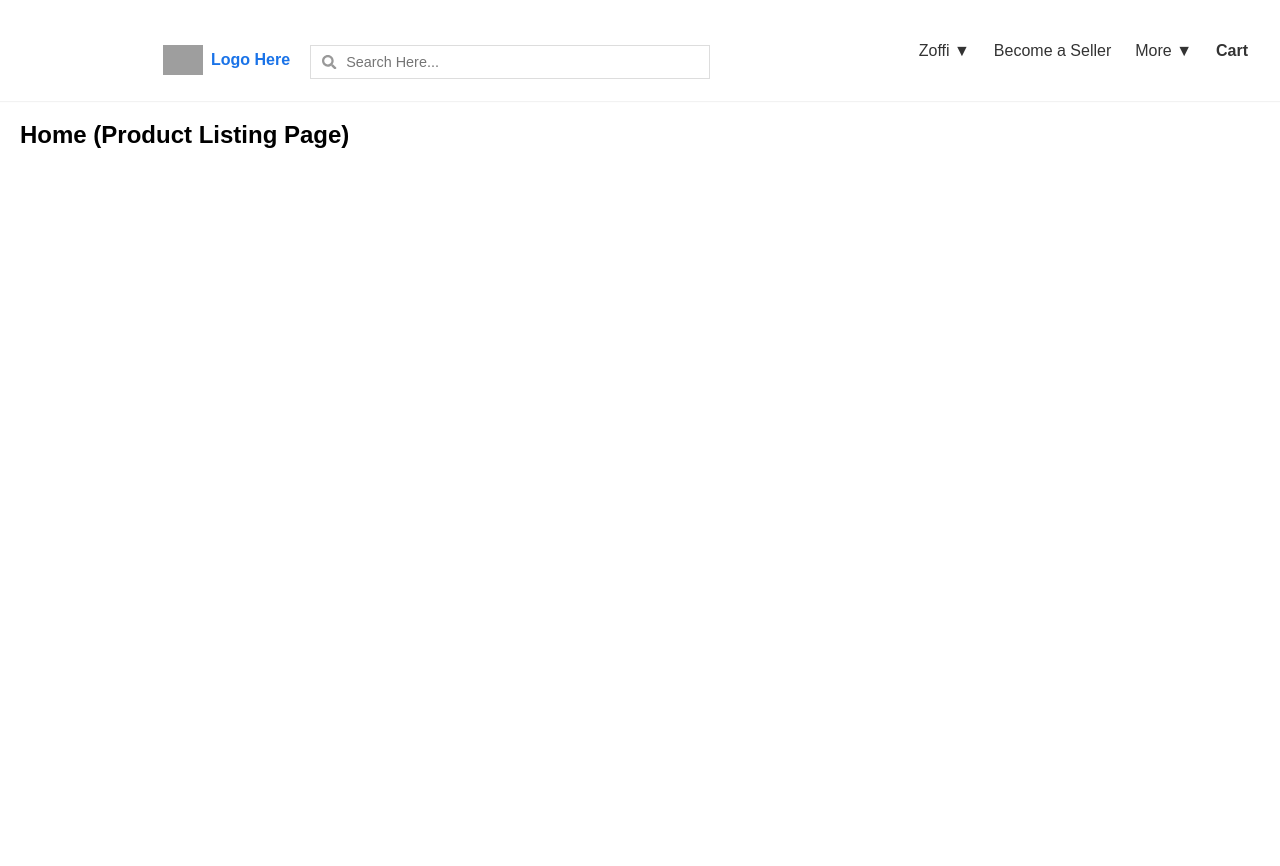
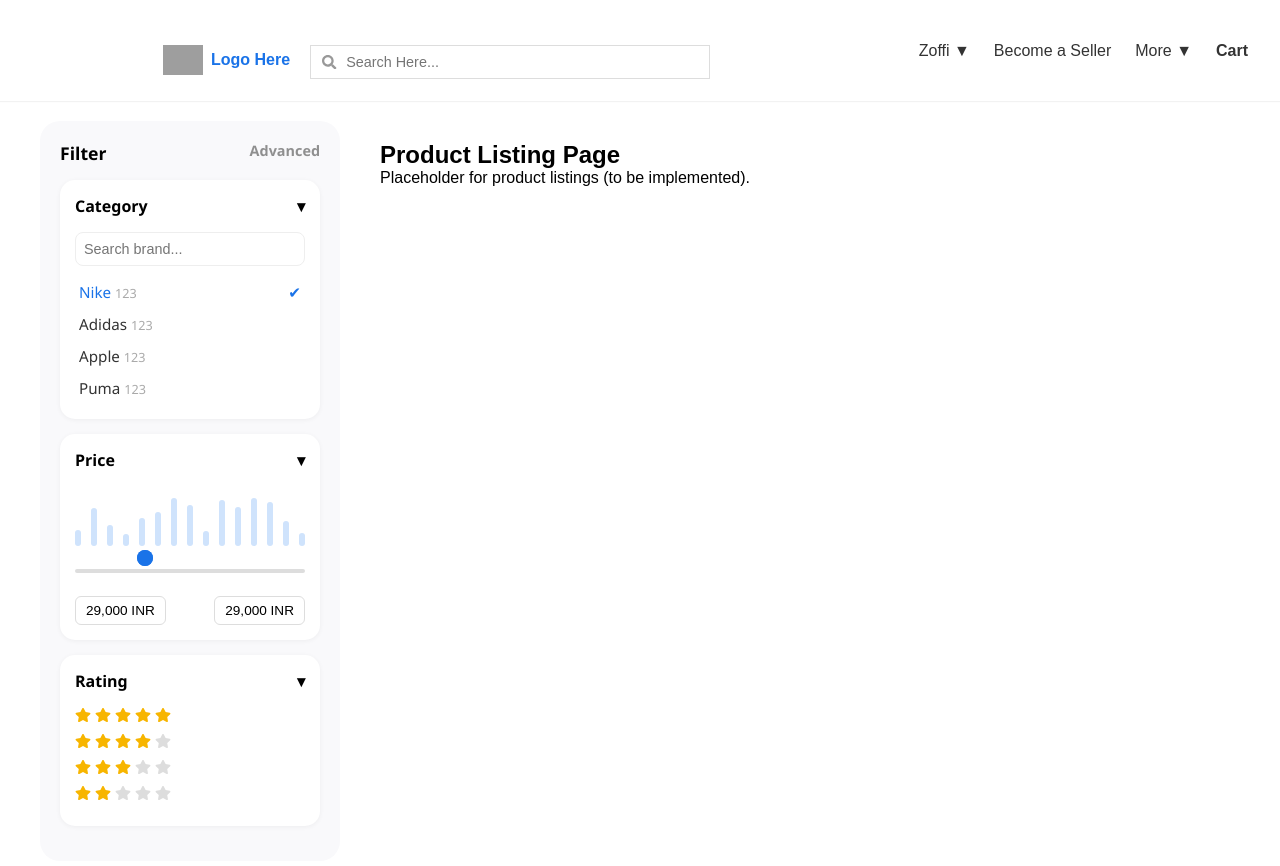
Before and after one commit to JoyelV/Ecommerce_React_App, a React (Vite) app: page / in a window 1280 px wide. Shown: the top 866 px of the page. Before the commit the page ends 800 px from the top, so only its background shows below. Built offline with nearby package versions, Linux system fonts and the light colour scheme; grey boxes are pictures that could not be loaded.

Commit message:
feat: added sidebar filter section with brand and price filters

```diff
--- a/src/App.tsx
+++ b/src/App.tsx
@@ -1,6 +1,6 @@
-import { Outlet } from "react-router-dom";
-import Navbar from "./components/common/Navbar.tsx";
-import "./App.css";
+import { Outlet } from 'react-router-dom';
+import Navbar from './components/common/Navbar.tsx';
+import './App.css';
 
 const App: React.FC = () => {
   return (
--- /dev/null
+++ b/src/components/common/Sidebar.css
@@ -0,0 +1,183 @@
+.sidebar-ui {
+  width: 300px;
+  padding: 20px;
+  background-color: #f9f9fb;
+  border-radius: 20px;
+  font-family: 'Segoe UI', sans-serif;
+}
+
+.sidebar-header {
+  display: flex;
+  justify-content: space-between;
+  font-weight: 600;
+  margin-bottom: 15px;
+  font-size: 1.1rem;
+}
+
+.advanced {
+  color: #8f8f8f;
+  font-size: 0.9rem;
+}
+
+.sidebar-card {
+  background: #fff;
+  border-radius: 15px;
+  padding: 15px;
+  margin-bottom: 15px;
+  box-shadow: 0px 1px 5px rgba(0, 0, 0, 0.05);
+}
+
+.card-header {
+  display: flex;
+  justify-content: space-between;
+  font-weight: 600;
+  cursor: pointer;
+}
+
+.card-content {
+  margin-top: 15px;
+}
+
+.search-input {
+  width: 100%;
+  padding: 8px;
+  border: 1px solid #eee;
+  border-radius: 8px;
+  font-size: 0.9rem;
+  margin-bottom: 10px;
+}
+
+.brand-list {
+  list-style: none;
+  padding: 0;
+  margin: 0;
+}
+
+.brand-item {
+  display: flex;
+  justify-content: space-between;
+  padding: 6px 4px;
+  font-size: 0.95rem;
+  color: #333;
+  cursor: pointer;
+}
+
+.brand-item small {
+  color: #aaa;
+}
+
+.brand-item.selected {
+  color: #1a73e8;
+  font-weight: 500;
+}
+
+.checkmark {
+  color: #1a73e8;
+}
+
+/* Histogram bars */
+.histogram {
+  display: flex;
+  justify-content: space-between;
+  align-items: flex-end;
+  height: 60px;
+  margin: 10px 0;
+}
+
+.bar {
+  width: 6px;
+  background-color: #cfe3fc;
+  border-radius: 3px;
+}
+
+/* Dual Range Slider */
+.range-slider {
+  position: relative;
+  width: 100%;
+  height: 30px;
+  margin: 10px 0;
+}
+
+.range-slider input[type="range"] {
+  position: absolute;
+  width: 100%;
+  height: 4px;
+  background: none;
+  pointer-events: none;
+  -webkit-appearance: none;
+  z-index: 2;
+}
+
+.range-slider input[type="range"]::-webkit-slider-thumb {
+  pointer-events: all;
+  width: 16px;
+  height: 16px;
+  background: #1a73e8;
+  border-radius: 50%;
+  border: none;
+  -webkit-appearance: none;
+  cursor: pointer;
+  position: relative;
+  z-index: 3;
+}
+
+.range-slider input[type="range"]::-moz-range-thumb {
+  pointer-events: all;
+  width: 16px;
+  height: 16px;
+  background: #1a73e8;
+  border-radius: 50%;
+  border: none;
+  cursor: pointer;
+  position: relative;
+  z-index: 3;
+}
+
+.slider-track {
+  position: absolute;
+  top: 50%;
+  transform: translateY(-50%);
+  height: 4px;
+  width: 100%;
+  background: #ddd;
+  border-radius: 2px;
+  z-index: 1;
+}
+
+.price-values {
+  display: flex;
+  justify-content: space-between;
+  margin-top: 10px;
+}
+
+.price-values button {
+  border: 1px solid #ddd;
+  background: #fff;
+  padding: 6px 10px;
+  border-radius: 6px;
+  font-size: 0.85rem;
+  cursor: default;
+}
+
+.rating-section .rating-row {
+  display: flex;
+  margin-bottom: 10px;
+}
+
+.star {
+  color: #ddd;
+  font-size: 1rem;
+  margin-right: 4px;
+}
+
+.star.filled {
+  color: #f7b500;
+}
+
+/* Mobile Responsive */
+@media (max-width: 768px) {
+  .sidebar-ui {
+    width: 100%;
+    padding: 10px;
+  }
+}
--- /dev/null
+++ b/src/components/common/Sidebar.tsx
@@ -0,0 +1,134 @@
+import { useState } from 'react';
+import './Sidebar.css';
+import { FaStar } from 'react-icons/fa';
+
+const Sidebar: React.FC = () => {
+  const [selectedBrand, setSelectedBrand] = useState<string>('Nike');
+  const [priceRange, setPriceRange] = useState<[number, number]>([29000, 29000]);
+  const [expanded, setExpanded] = useState({
+    category: true,
+    price: true,
+    rating: true,
+  });
+
+  const brands = ['Nike', 'Adidas', 'Apple', 'Puma'];
+  const ratings = [5, 4, 3, 2];
+
+  const toggleSection = (section: keyof typeof expanded) => {
+    setExpanded((prev) => ({ ...prev, [section]: !prev[section] }));
+  };
+
+  const handlePriceChange = (index: 0 | 1, value: number) => {
+    const newRange: [number, number] = [...priceRange];
+    newRange[index] = value;
+    if (newRange[1] - newRange[0] >= 500) {
+      setPriceRange(newRange);
+    }
+  };
+
+  return (
+    <aside className="sidebar-ui">
+      <div className="sidebar-header">
+        <span>Filter</span>
+        <span className="advanced">Advanced</span>
+      </div>
+
+      {/* Category */}
+      <div className="sidebar-card">
+        <div className="card-header" onClick={() => toggleSection('category')}>
+          <span>Category</span>
+          <span className="arrow">▾</span>
+        </div>
+        {expanded.category && (
+          <div className="card-content">
+            <input type="text" placeholder="Search brand..." className="search-input" />
+            <ul className="brand-list">
+              {brands.map((brand) => (
+                <li
+                  key={brand}
+                  className={`brand-item ${selectedBrand === brand ? 'selected' : ''}`}
+                  onClick={() => setSelectedBrand(brand)}
+                >
+                  <span>{brand} <small>123</small></span>
+                  {selectedBrand === brand && <span className="checkmark">✔</span>}
+                </li>
+              ))}
+            </ul>
+          </div>
+        )}
+      </div>
+
+      {/* Price */}
+      <div className="sidebar-card">
+        <div className="card-header" onClick={() => toggleSection('price')}>
+          <span>Price</span>
+          <span className="arrow">▾</span>
+        </div>
+        {expanded.price && (
+          <div className="card-content price-section">
+            <div className="histogram">
+              {[...Array(15)].map((_, i) => (
+                <div
+                  key={i}
+                  className="bar"
+                  style={{ height: `${10 + Math.random() * 40}px` }}
+                ></div>
+              ))}
+            </div>
+            <div className="range-slider">
+              <div className="slider-track"></div>
+              <input
+                type="range"
+                min="0"
+                max="100000"
+                step="100"
+                value={priceRange[0]}
+                onChange={(e) =>
+                  handlePriceChange(0, Math.min(Number(e.target.value), priceRange[1] - 500))
+                }
+              />
+              <input
+                type="range"
+                min="0"
+                max="100000"
+                step="100"
+                value={priceRange[1]}
+                onChange={(e) =>
+                  handlePriceChange(1, Math.max(Number(e.target.value), priceRange[0] + 500))
+                }
+              />
+            </div>
+            <div className="price-values">
+              <button>{priceRange[0].toLocaleString()} INR</button>
+              <button>{priceRange[1].toLocaleString()} INR</button>
+            </div>
+          </div>
+        )}
+      </div>
+
+      {/* Rating */}
+      <div className="sidebar-card">
+        <div className="card-header" onClick={() => toggleSection('rating')}>
+          <span>Rating</span>
+          <span className="arrow">▾</span>
+        </div>
+        {expanded.rating && (
+          <div className="card-content rating-section">
+            {ratings.map((star) => (
+              <div className="rating-row" key={star}>
+                {[...Array(5)].map((_, i) => (
+                  <FaStar
+                    key={i}
+                    className={`star ${i < star ? 'filled' : ''}`}
+                  />
+                ))}
+              </div>
+            ))}
+          </div>
+        )}
+      </div>
+    </aside>
+  );
+};
+
+export default Sidebar;
--- /dev/null
+++ b/src/pages/Home.css
@@ -0,0 +1,17 @@
+.home {
+  display: flex;
+  gap: 20px;
+  max-width: 1200px;
+  margin: 0 auto;
+}
+
+.home-content {
+  flex: 1;
+  padding: 20px;
+}
+
+@media (max-width: 768px) {
+  .home {
+    flex-direction: column;
+  }
+}
--- a/src/pages/Home.tsx
+++ b/src/pages/Home.tsx
@@ -1,5 +1,16 @@
+import Sidebar from '../components/common/Sidebar.tsx';
+import './Home.css';
+
 const Home: React.FC = () => {
-  return <h2>Home (Product Listing Page)</h2>;
+  return (
+    <div className="home">
+      <Sidebar />
+      <div className="home-content">
+        <h2>Product Listing Page</h2>
+        <p>Placeholder for product listings (to be implemented).</p>
+      </div>
+    </div>
+  );
 };
 
 export default Home;
--- a/src/pages/ProductDetail.tsx
+++ b/src/pages/ProductDetail.tsx
@@ -1,4 +1,4 @@
-import { useParams } from "react-router-dom";
+import { useParams } from 'react-router-dom';
 
 const ProductDetail: React.FC = () => {
   const { id } = useParams<{ id: string }>();
```
Also changed, not shown: src/components/common/Navbar.tsx (+30 -13 lines), src/main.tsx (+6 -6 lines), src/routes/index.tsx (+11 -11 lines).
